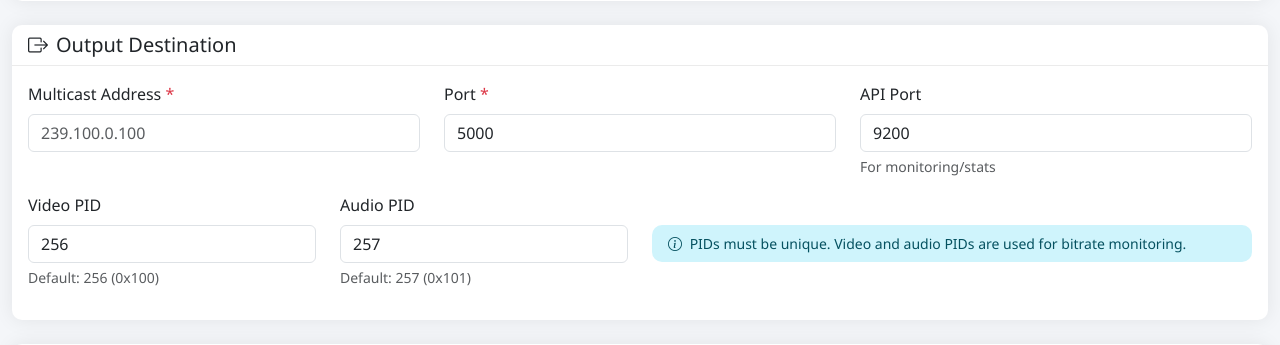
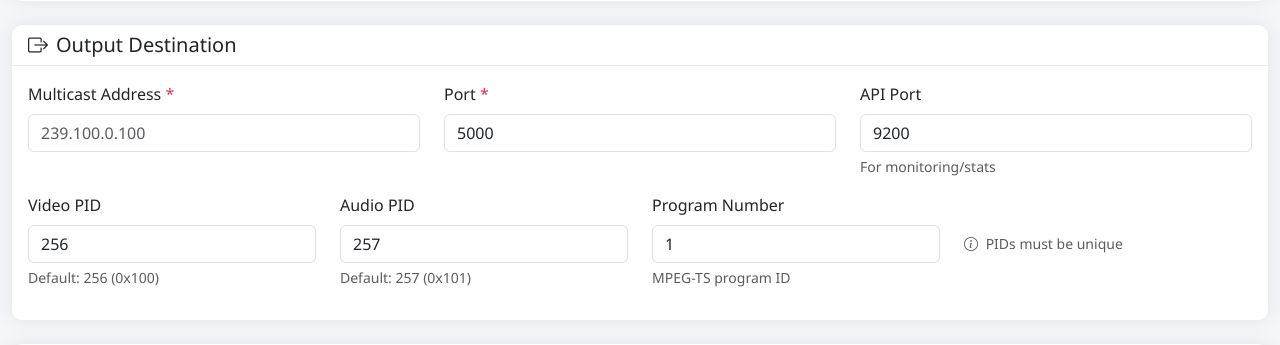
Before and after one commit to caritechsolutions/Caricoder2, a PHP site: page /transcoders-edit.php in a window 1280 px wide. Shown: the part 435-780 px from the top of the page. Run offline with PHP 8.4, Linux system fonts and the light colour scheme; the visitor is signed in with stand-in values (Sample User, id 1); data that the repository does not hold is empty.

Commit message:
Add H.265 zerolatency tune and configurable program number
H.265 pipeline changes:
- Add tune=zerolatency for low-latency encoding
- Add h265parse config-interval=1 for periodic VPS/SPS/PPS
- Change udpsink to async=false for proper timing

Program number support:
- Add --program-number command line option to cari-transcoder
- Add program_number to config file and GUI
- Update mpegtsmux prog-map to use configurable program number
- Default program number is 1 (backwards compatible)

```diff
--- a/web/public/api/transcoders.php
+++ b/web/public/api/transcoders.php
@@ -433,7 +433,8 @@ function build_transcoder_config($input) {
             'port' => intval($input['output_port'] ?? 5000),
             'api_port' => intval($input['api_port'] ?? 9200),
             'video_pid' => intval($input['video_pid'] ?? 256),
-            'audio_pid' => intval($input['audio_pid'] ?? 257)
+            'audio_pid' => intval($input['audio_pid'] ?? 257),
+            'program_number' => intval($input['program_number'] ?? 1)
         ],
         'video' => [
             'mode' => $input['video_mode'] ?? 'transcode',
@@ -522,6 +523,7 @@ function create_transcoder_service($id, $config) {
         'api_port' => $output['api_port'],
         'video_pid' => $output['video_pid'] ?? 256,
         'audio_pid' => $output['audio_pid'] ?? 257,
+        'program_number' => $output['program_number'] ?? 1,
         'tsp_bitrate' => $tsp_bitrate,
 
         // Video settings
--- a/web/public/transcoders-edit.php
+++ b/web/public/transcoders-edit.php
@@ -29,7 +29,8 @@ $config = [
         'port' => 5000,
         'api_port' => 9200,
         'video_pid' => 256,
-        'audio_pid' => 257
+        'audio_pid' => 257,
+        'program_number' => 1
     ],
     'video' => [
         'mode' => 'transcode',
@@ -209,11 +210,18 @@ include __DIR__ . '/../templates/header.php';
                                min="32" max="8190">
                         <div class="form-text">Default: 257 (0x101)</div>
                     </div>
-                    <div class="col-md-6 mb-3">
+                    <div class="col-md-3 mb-3">
+                        <label class="form-label">Program Number</label>
+                        <input type="number" class="form-control" name="program_number"
+                               value="<?php echo htmlspecialchars($config['output']['program_number'] ?? '1'); ?>"
+                               min="1" max="65535">
+                        <div class="form-text">MPEG-TS program ID</div>
+                    </div>
+                    <div class="col-md-3 mb-3">
                         <label class="form-label">&nbsp;</label>
-                        <div class="alert alert-info py-2 mb-0 small">
+                        <div class="form-text mt-2">
                             <i class="bi bi-info-circle me-1"></i>
-                            PIDs must be unique. Video and audio PIDs are used for bitrate monitoring.
+                            PIDs must be unique
                         </div>
                     </div>
                 </div>
```
Also changed, not shown: 2 other files.
